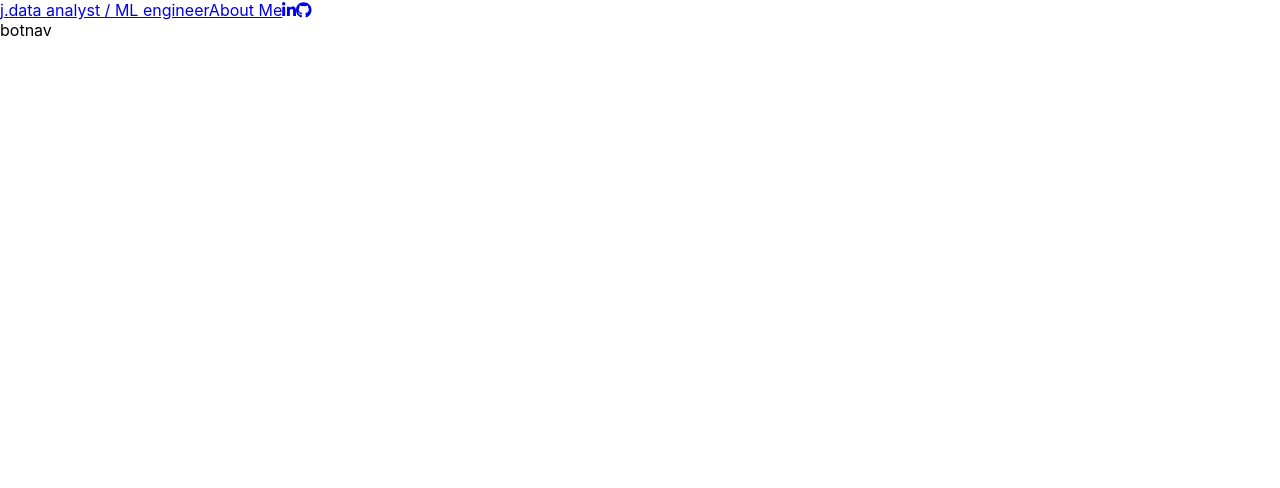
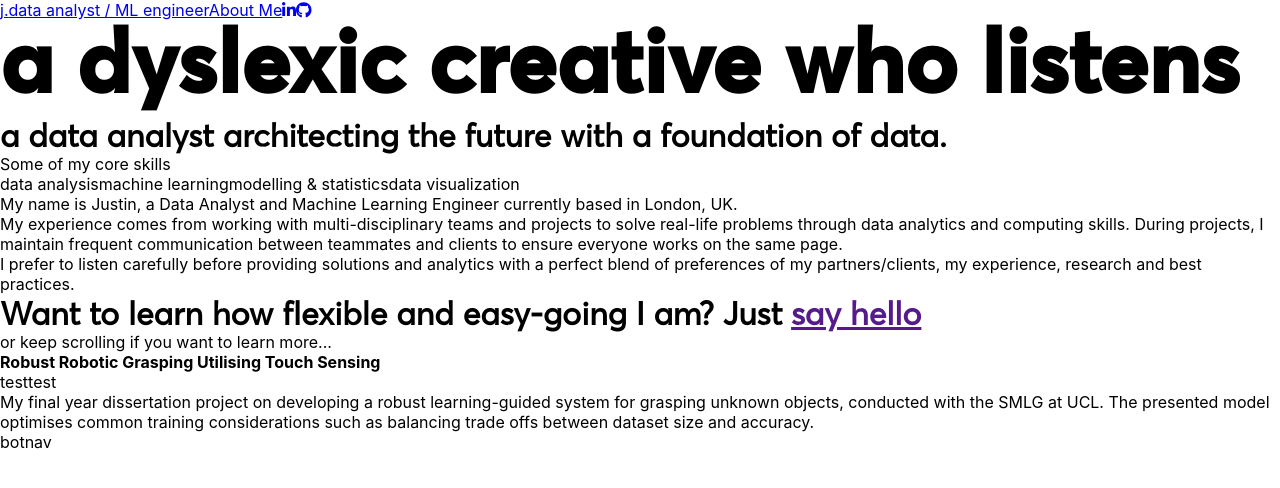
Before and after one commit to jhtkoo0426/Portfolio-v2, a React (Create React App) app in the folder app/: page / in a window 1280 px wide. Shown: the top 488 px of the page. Built offline with nearby package versions, Linux system fonts and the light colour scheme.

Commit message:
Added showcase js component

```diff
--- /dev/null
+++ b/app/src/components/SimpleShowcase.js
@@ -0,0 +1,17 @@
+// React.js component for a project/case study showcase.
+
+
+// tags (array): An array of relative tech tags to categorize the project.
+const SimpleShowcase = ({ id, children, project_name, tags, img, vid}) => {
+    return (
+        <div className={"showcase-container"} id={id}>
+        <h4 className="project-name">{project_name}</h4>
+            <div className="tags">
+                { tags.map((object, i) => <span>{object}</span>)}
+            </div>
+            { children }
+        </div>
+    )
+}
+
+export default SimpleShowcase;
--- /dev/null
+++ b/app/src/components/Title.js
@@ -0,0 +1,12 @@
+// React.js component for a variable-size title.
+// size (options: huge, standard, small): Choose from a pre-defined font size.
+// is_transparent (bool): Conditionally apply styling for the title.
+const Title = ({ id, children, size, is_transparent}) => {
+    return (
+        <h1 className={"title " + (size) + (is_transparent === true ? " transparent" : "") } id={id}>
+            { children }
+        </h1>
+    )
+}
+
+export default Title;
--- /dev/null
+++ b/app/src/css/huge_title.scss
@@ -0,0 +1,43 @@
+// SCSS File for HugeTitle.js
+.title {
+
+    // Varying sizes of titles. Options: huge | Sstandard | small
+    &.huge {
+        font-family: 'AvertaBold';
+        font-size: 5.5rem;
+        line-height: 6rem;
+    }
+
+    &.standard {
+        font-family: 'AvertaBold';
+        font-size: 4rem;
+        line-height: 4.5rem;
+    }
+
+    &.small {
+        font-family: 'Averta';
+        font-size: 2rem;
+    }
+
+    &.transparent {
+        -webkit-text-stroke: 1px var(--black);
+        color: transparent;
+    }
+}
+
+
+// Handling mobile responsiveness
+// Large Devices, Wide Screens
+@media only screen and (max-width: 1200px) {}
+
+// Medium Devices, Desktops
+@media only screen and (max-width: 992px) {}
+
+// Small Devices, Tablets
+@media only screen and (max-width: 768px) {}
+
+// Extra Small Devices, Phones
+@media only screen and (max-width: 480px) {}
+
+// Custom, iPhone Retina
+@media only screen and (max-width : 320px) {}
--- a/app/src/pages/Home.js
+++ b/app/src/pages/Home.js
@@ -1,7 +1,54 @@
+import Anchor from "../components/Anchor";
+import SimpleShowcase from "../components/SimpleShowcase";
+import Title from "../components/Title";
+
+
 const Home = () => {
     return (
         <div className='home'>
+            {/* Introduction */}
+            <Title id={"intro"} size={"huge"} is_transparent={false}>
+                a dyslexic creative who listens
+            </Title>
+            <Title id={"subintro"} size={"small"}>
+                a data analyst architecting the future with a foundation of data.
+            </Title>
 
+            {/* A list of core skills */}
+            <div className="skills-container">
+                <p>Some of my core skills</p>
+                <span>data analysis</span>
+                <span>machine learning</span>
+                <span>modelling & statistics</span>
+                <span>data visualization</span>
+            </div>
+
+            {/* Depth intro */}
+            <div className="depth-intro">
+                <p>My name is Justin, a Data Analyst and Machine Learning Engineer currently
+                based in London, UK.</p>
+                <p>My experience comes from working with multi-disciplinary teams and projects
+                to solve real-life problems through data analytics and computing skills. During
+                projects, I maintain frequent communication between teammates and clients to
+                ensure everyone works on the same page.</p>
+                <p>I prefer to listen carefully before providing solutions and analytics with
+                a perfect blend of preferences of my partners/clients, my experience, research
+                and best practices.</p>
+                <Title id={"contact"} size={"small"}>
+                    Want to learn how flexible and easy-going I am? Just <Anchor href={""}>say hello</Anchor>
+                </Title>
+                <p>or keep scrolling if you want to learn more...</p>
+            </div>
+
+            {/* Brief project showcases */}
+            <div className="showcase-container">
+                <SimpleShowcase detailed={false} project_name={"Robust Robotic Grasping Utilising Touch Sensing"} tags={["test", "test"]}>
+                    <p>My final year dissertation project on developing a robust learning-guided
+                        system for grasping unknown objects, conducted with the SMLG at UCL. The
+                        presented model optimises common training considerations such as balancing
+                        trade offs between dataset size and accuracy.</p>
+                </SimpleShowcase>
+            </div>
         </div>
     );
 }
```
Also changed, not shown: app/src/App.js (+6 -1 lines), app/src/css/simple_showcase.scss (added, +19 -0 lines).
